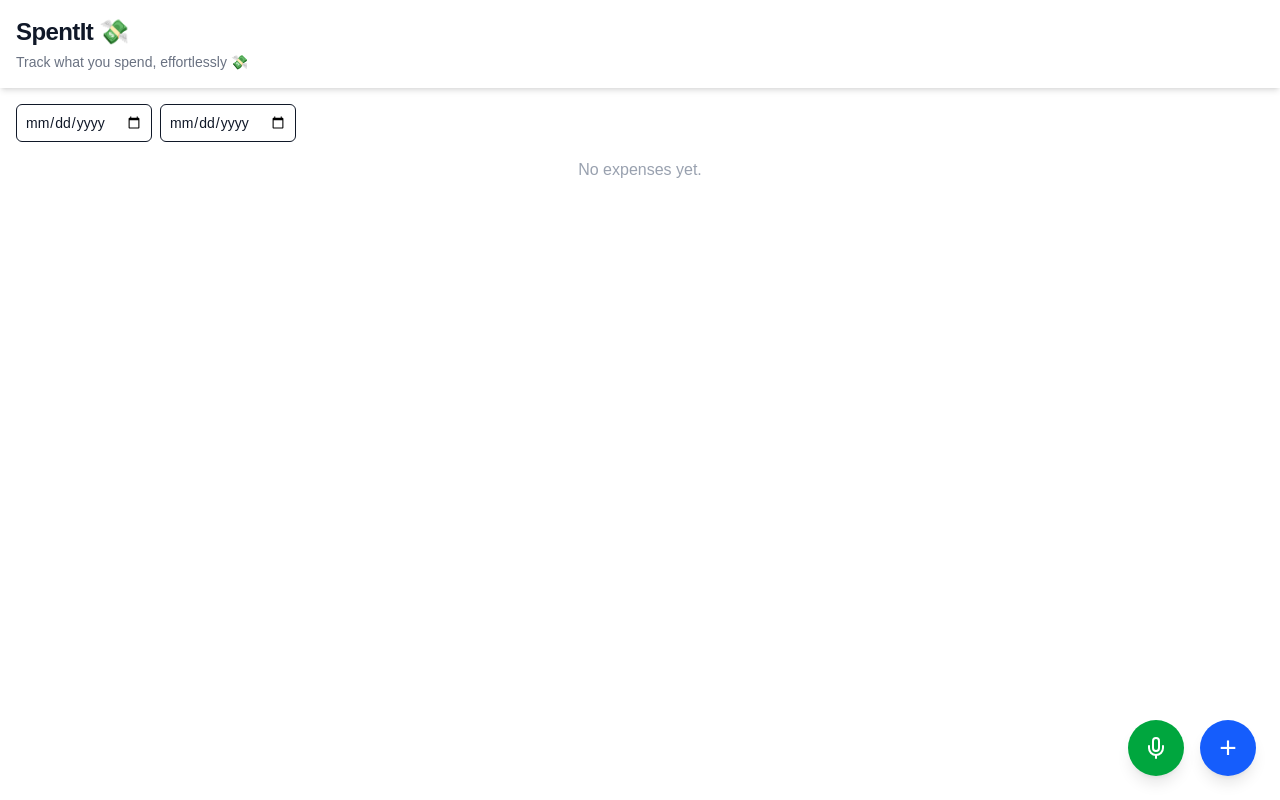
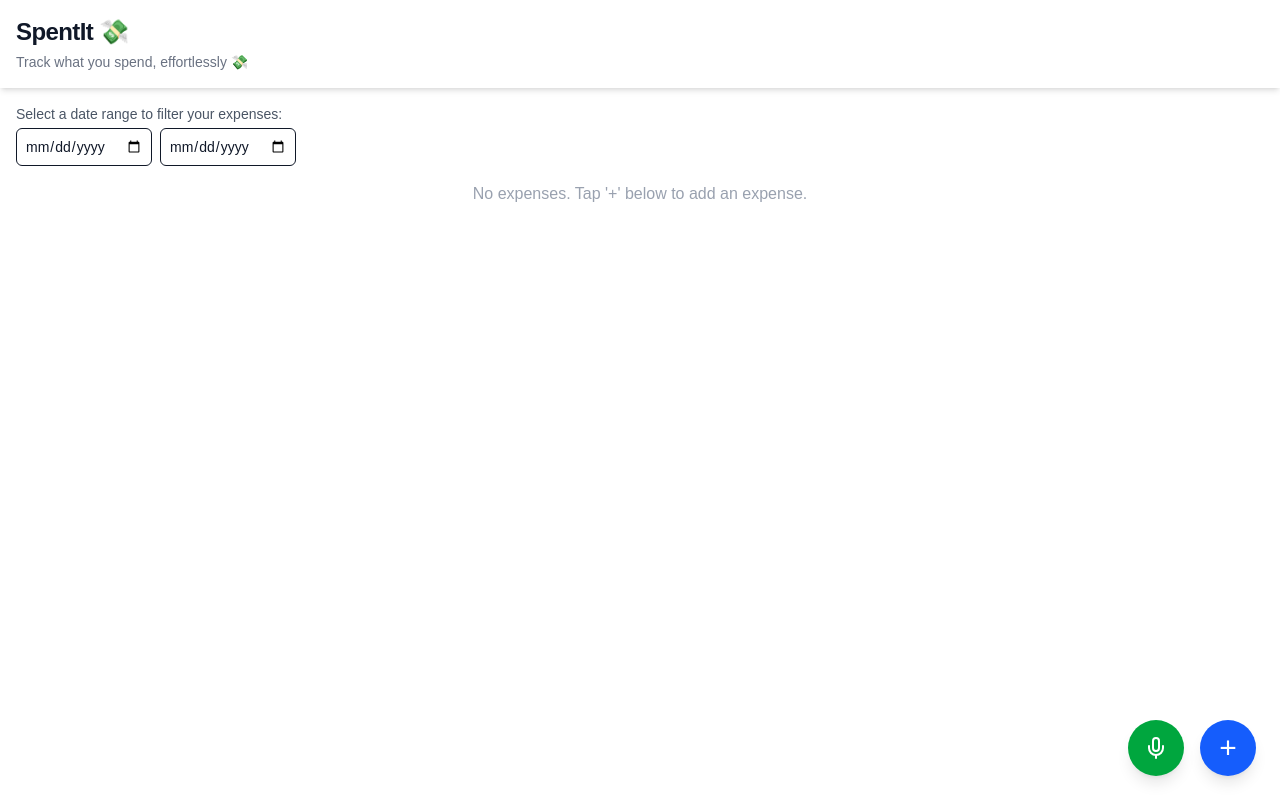
Before and after one commit to ramblersm/spentit, a Next.js app: page / in a window 1280 px wide. Built offline with nearby package versions, Linux system fonts and the light colour scheme.

Commit message:
Update page.tsx
UI updates for improving new user onboarding:
- improved default text to point user to + button: no new expense. Tap + to add new expense below
-  better label names for date filters

```diff
--- a/src/app/page.tsx
+++ b/src/app/page.tsx
@@ -129,6 +129,9 @@ export default function Home() {
       <Header />
 
       <section className="p-4">
+        <h4 className="text-sm font-medium text-gray-600 mb-1">
+        Select a date range to filter your expenses:
+        </h4>
         <div className="flex flex-col sm:flex-row gap-2 mb-4">
           <input
             type="date"
@@ -152,7 +155,7 @@ export default function Home() {
         )}
 
         {Object.keys(groupedByDate).length === 0 ? (
-          <p className="text-center text-gray-400">No expenses yet.</p>
+          <p className="text-center text-gray-400">No expenses. Tap '+' below to add an expense.</p>
         ) : (
 
           <div className="mb-6 p-4 bg-yellow-50 rounded-md relative">
```
